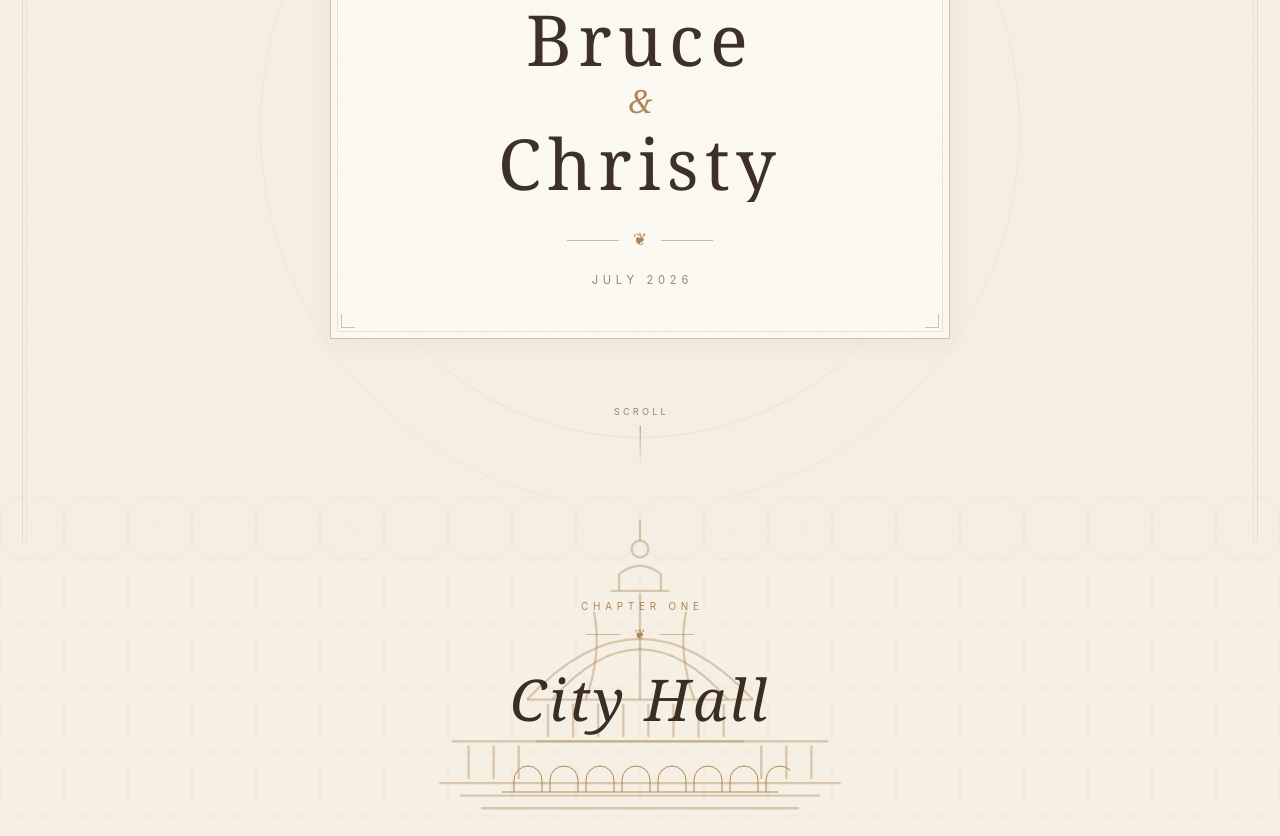
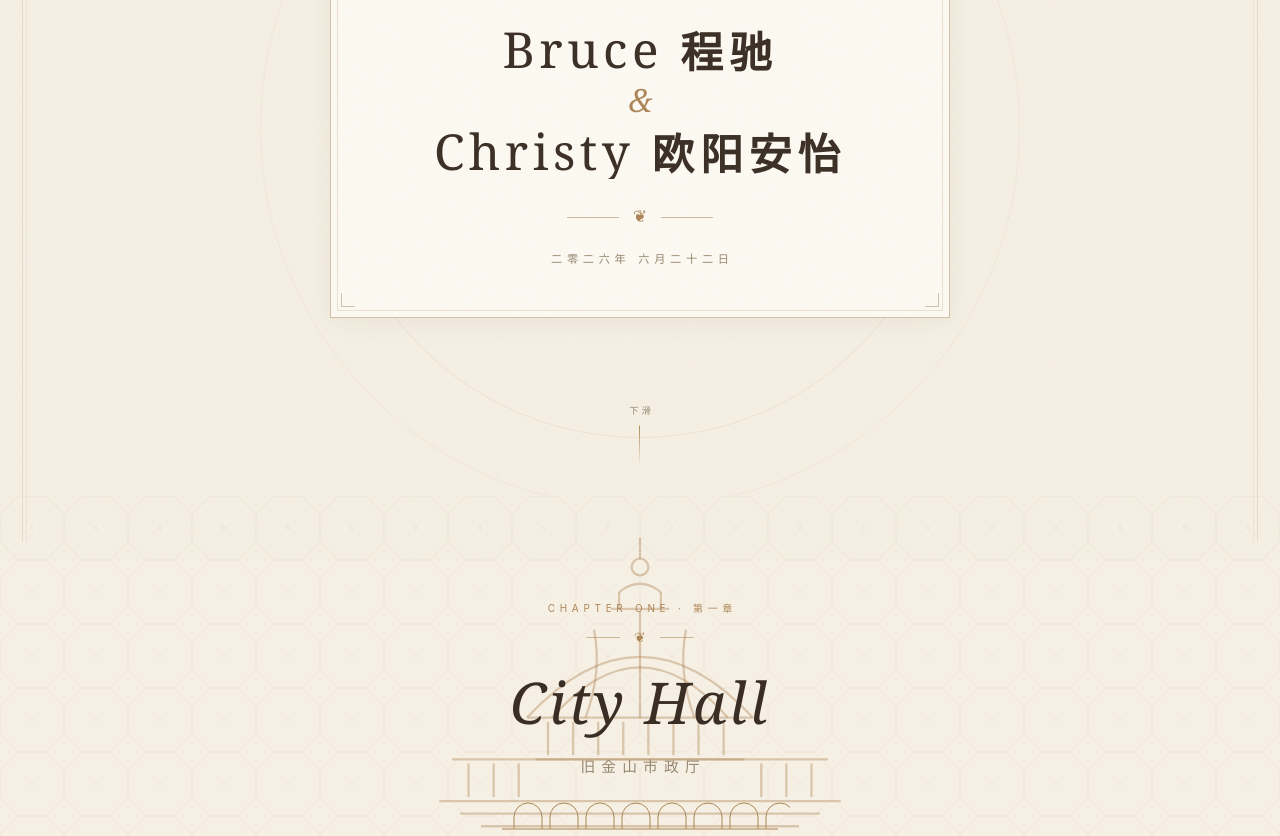
Before and after one commit to bruceche-cmu-F25/bruce-portfolio, a Next.js app: page /wedding in a window 1280 px wide. Shown: the part 240-1076 px from the top of the page. Built offline with nearby package versions, Linux system fonts and the light colour scheme; grey boxes are pictures that could not be loaded; a web font is replaced by a local one.

Commit message:
add chinese

```diff
--- a/app/wedding/Gallery.tsx
+++ b/app/wedding/Gallery.tsx
@@ -10,9 +10,9 @@ import styles from './page.module.css'
 gsap.registerPlugin(ScrollTrigger, useGSAP)
 
 // ─── 婚礼信息 ───────────────────────────────────────────────────────
-const DATE = 'July 2026'
+const DATE = '二零二六年 六月二十二日'
 const TRANSITION_WORDS = ['and', 'then,', 'we', 'stepped', 'outside…']
-const TRANSITION_SUB = 'The Water Temple'
+const TRANSITION_SUB = 'The Water Temple · 水神殿'
 
 const TEAL = '#47837C'
 const TEAL_PAPER = '#EDF3F0'
@@ -308,11 +308,12 @@ function ChapterBlocks({ blocks, start, onOpen }: {
   )
 }
 
-function ChapterHead({ ghost, art, kicker, title }: {
+function ChapterHead({ ghost, art, kicker, title, titleZh }: {
   ghost?: string
   art?: 'dome'
   kicker: string
   title: string
+  titleZh: string
 }) {
   return (
     <div className={`${styles.chapterHead} wg-chapter-head`}>
@@ -324,6 +325,7 @@ function ChapterHead({ ghost, art, kicker, title }: {
         <Ornament className={styles.chapterOrnament} />
       </div>
       <h2 className={`${styles.chapterTitle} wg-chapter-item`}>{title}</h2>
+      <p className={`${styles.chapterZh} wg-chapter-item`}>{titleZh}</p>
       {art === 'dome' && <Arcade />}
     </div>
   )
@@ -535,22 +537,22 @@ export default function Gallery() {
       {/* Preloader — on the closed curtains while all photos load */}
       <div className={`${styles.preloader} wg-preloader`} role="status" aria-live="polite">
         <span className={styles.preFleuron} aria-hidden="true">❦</span>
-        <p className={styles.preNames}>Bruce &amp; Christy</p>
+        <p className={styles.preNames}>Bruce  &amp; Christy</p>
         <div className={styles.preTrack}>
           <div className={styles.preFill} style={{ width: `${progress}%` }} />
         </div>
-        <p className={styles.prePct}>{progress}%</p>
+        <p className={styles.prePct}>照片加载中 · {progress}%</p>
       </div>
 
       {/* ── Hero — invitation card ── */}
       <header className={styles.hero}>
         <div className={`${styles.heroCard} wg-hero-card`}>
           <Corners />
-          <p className={`${styles.heroKicker} wg-hero-item`}>The Wedding Of</p>
+          <p className={`${styles.heroKicker} wg-hero-item`}>Our Marriage Ceremony</p>
           <h1 className={styles.heroName}>
-            <span className={styles.mask}><span className={`${styles.heroLine} wg-hero-line`}>Bruce</span></span>
+            <span className={styles.mask}><span className={`${styles.heroLine} wg-hero-line`}>Bruce <span className={styles.cnName}>程驰</span></span></span>
             <span className={styles.mask}><span className={`${styles.heroAmp} wg-hero-line`}>&amp;</span></span>
-            <span className={styles.mask}><span className={`${styles.heroLine} wg-hero-line`}>Christy</span></span>
+            <span className={styles.mask}><span className={`${styles.heroLine} wg-hero-line`}>Christy <span className={styles.cnName}>欧阳安怡</span></span></span>
           </h1>
           <div className="wg-hero-item">
             <Ornament className={styles.heroOrnament} />
@@ -558,7 +560,7 @@ export default function Gallery() {
           <p className={`${styles.heroDate} wg-hero-item`}>{DATE}</p>
         </div>
         <div className={`${styles.scrollCue} wg-cue`}>
-          <span className={styles.scrollCueText}>Scroll</span>
+          <span className={styles.scrollCueText}>下滑</span>
           <span className={styles.scrollCueLine} />
         </div>
       </header>
@@ -566,7 +568,7 @@ export default function Gallery() {
       {/* ── Chapter Ⅰ · City Hall ── */}
       <section className={styles.patternedSection}>
         <div className={`${styles.sectionPattern} ${styles.hallPattern} wg-pattern`} aria-hidden="true" />
-        <ChapterHead art="dome" kicker="Chapter One" title="City Hall" />
+        <ChapterHead art="dome" kicker="Chapter One · 第一章" title="City Hall" titleZh="旧金山市政厅" />
         <ChapterBlocks blocks={INDOOR_BLOCKS} start={0} onOpen={setActive} />
       </section>
 
@@ -581,6 +583,7 @@ export default function Gallery() {
               <span key={word} className={`${styles.tWord} wg-t-word`}>{word}</span>
             ))}
           </p>
+          <p className={`${styles.tZh} wg-t-word`}>随后，我们来到了户外</p>
           <p className={`${styles.tSub} wg-t-sub`}>{TRANSITION_SUB}</p>
         </div>
       </section>
@@ -588,18 +591,19 @@ export default function Gallery() {
       {/* ── Chapter Ⅱ · Water Temple (teal) ── */}
       <section className={`${styles.themeTeal} ${styles.patternedSection}`}>
         <div className={`${styles.sectionPattern} ${styles.tealPattern} wg-pattern`} aria-hidden="true" />
-        <ChapterHead ghost="II" kicker="Chapter Two" title="Water Temple" />
+        <ChapterHead ghost="II" kicker="Chapter Two · 第二章" title="Water Temple" titleZh="水神殿" />
         <ChapterBlocks blocks={OUTDOOR_BLOCKS} start={OUTDOOR_START} onOpen={setActive} />
 
         {/* ── Closing (teal) ── */}
         <footer className={`${styles.closing} wg-closing`}>
           <div className={styles.closingFrame}>
             <Corners />
-            <p className={`${styles.closingMono} wg-closing-item`}>Bruce <em>&amp;</em> Christy</p>
+            <p className={`${styles.closingMono} wg-closing-item`}>Bruce 程驰 <em>&amp;</em> Christy 欧阳安怡</p>
             <div className="wg-closing-item">
               <Ornament className={styles.closingOrnament} light />
             </div>
             <p className={`${styles.closingText} wg-closing-item`}>Thank you for celebrating with us ♥</p>
+            <p className={`${styles.closingZh} wg-closing-item`}>感谢您与我们共同见证这一刻</p>
             <p className={`${styles.closingDate} wg-closing-item`}>{DATE}</p>
           </div>
         </footer>
--- a/app/wedding/page.module.css
+++ b/app/wedding/page.module.css
@@ -19,7 +19,9 @@
   min-height: 100vh;
   background: var(--paper);
   color: var(--ink);
-  font-family: Georgia, 'Times New Roman', serif;
+  /* Latin renders in Georgia; CJK falls through to Noto Serif SC
+     (self-hosted via next/font), then system serif fallbacks */
+  font-family: Georgia, 'Times New Roman', var(--font-serif-sc, 'Songti SC'), 'Songti SC', 'STSong', serif;
   overflow-x: hidden;
 }
 
@@ -276,8 +278,17 @@
 
 .heroLine {
   display: block;
-  font-size: clamp(2.4rem, 6.5vw, 4.4rem);
+  font-size: clamp(1.8rem, 4.6vw, 3.1rem);
   letter-spacing: 0.09em;
+  white-space: nowrap; /* mixed EN+CN lines must never break mid-name */
+}
+
+/* Chinese name beside the Latin one — CJK glyphs run visually larger,
+   so pull them down slightly to sit on the same optical line */
+.cnName {
+  font-size: 0.86em;
+  letter-spacing: 0.14em;
+  font-weight: 600;
 }
 
 .heroAmp {
@@ -388,6 +399,17 @@
   font-weight: 400;
   font-style: italic;
   letter-spacing: 0.05em;
+}
+
+/* Chinese subtitle under the English chapter title */
+.chapterZh {
+  position: relative;
+  z-index: 1;
+  margin-top: 0.85rem;
+  font-size: 0.92rem;
+  letter-spacing: 0.42em;
+  text-indent: 0.42em;
+  color: var(--ink-soft);
 }
 
 /* beaux-arts arcade divider under the chapter head */
@@ -593,6 +615,14 @@
   margin: 0 0.17em;
 }
 
+/* Chinese translation of the transition line */
+.tZh {
+  font-size: clamp(1rem, 2.2vw, 1.35rem);
+  letter-spacing: 0.3em;
+  text-indent: 0.3em;
+  color: rgba(255, 248, 234, 0.88);
+}
+
 .tSub {
   font-family: -apple-system, 'Helvetica Neue', sans-serif;
   font-size: 0.66rem;
@@ -641,6 +671,14 @@
   font-size: 0.98rem;
   letter-spacing: 0.06em;
   color: rgba(255, 248, 234, 0.92);
+  margin-bottom: 0.7rem;
+}
+
+.closingZh {
+  font-size: 0.95rem;
+  letter-spacing: 0.22em;
+  text-indent: 0.22em;
+  color: rgba(255, 248, 234, 0.9);
   margin-bottom: 1.1rem;
 }
 
--- a/app/wedding/page.tsx
+++ b/app/wedding/page.tsx
@@ -1,10 +1,23 @@
+import { Noto_Serif_SC } from 'next/font/google'
 import Gallery from './Gallery'
 
+const serifSC = Noto_Serif_SC({
+  weight: ['400', '600'],
+  subsets: ['latin'],
+  preload: false,
+  display: 'swap',
+  variable: '--font-serif-sc',
+})
+
 export const metadata = {
-  title: 'Bruce & Christy · Wedding Gallery',
+  title: '程驰 & 欧阳安怡',
   description: 'A collection of photos from our wedding celebration',
 }
 
 export default function WeddingPage() {
-  return <Gallery />
+  return (
+    <div className={serifSC.variable}>
+      <Gallery />
+    </div>
+  )
 }
```
